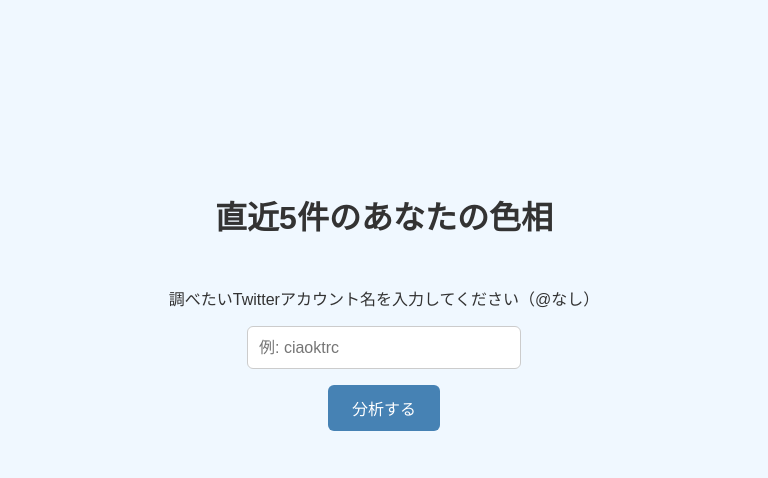
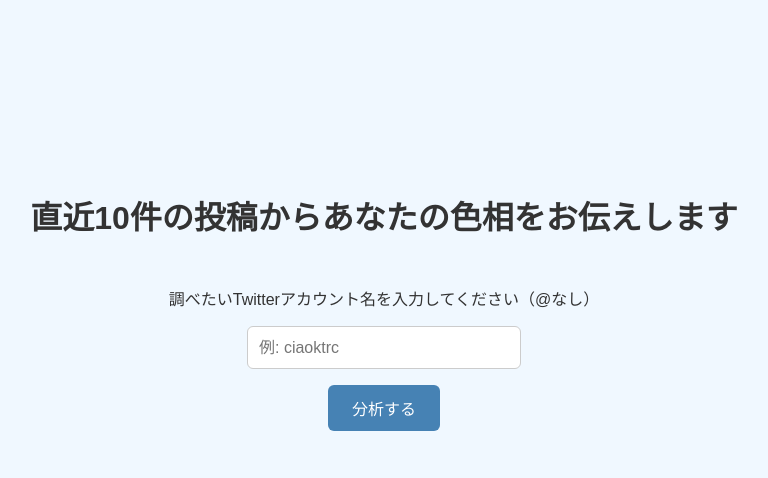
Before and after one commit to ciaoktrc/twitter-flask-analyzer, a Flask app: page / in a window 1280 px wide. Shown: the part 131-609 px from the top of the page, without its empty margins (256-1024 px from the left). Run offline with Flask 3, Linux system fonts and the light colour scheme.

Commit message:
Update form.html

```diff
--- a/templates/form.html
+++ b/templates/form.html
@@ -3,7 +3,7 @@
 <head>
   <meta charset="UTF-8">
   <meta http-equiv="refresh" content="60">
-  <title>アカウント分析フォーム</title>
+  <title>X投稿色相判断</title>
   <style>
     body {
       font-family: sans-serif;
@@ -57,7 +57,7 @@
   </style>
 </head>
 <body>
-  <h1>直近5件のあなたの色相</h1>
+  <h1>直近10件の投稿からあなたの色相をお伝えします</h1>
   <p>調べたいTwitterアカウント名を入力してください（@なし）</p>
   <form method="post" onsubmit="disableButton(this)">
     <input type="text" name="username" placeholder="例: ciaoktrc" required>
```
